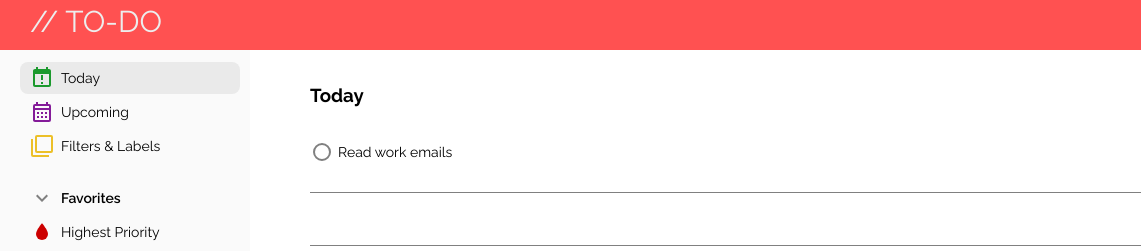
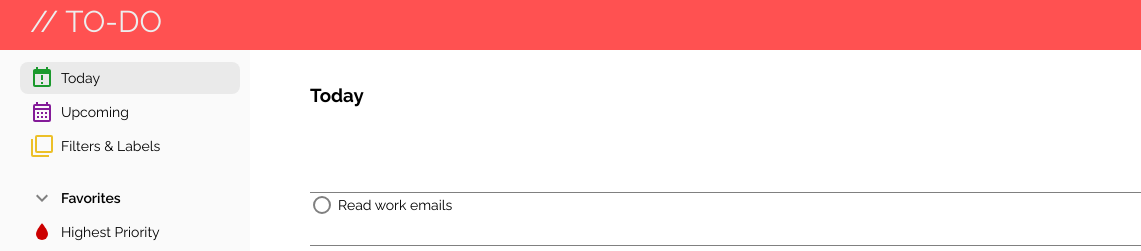
Before and after one commit to amkruzel/todo-list, a website with bundled scripts: page dist/index.html in a window 1280 px wide. Both pictures are taken after a click on the button "New Task". Shown: the top 251 px of the page, 0-1141 px from the left. Built offline with nearby package versions, Linux system fonts and the light colour scheme.

Commit message:
Add logic to add task when 'New Tasks' button is clicked

```diff
--- /dev/null
+++ b/src/DOMmethods.js
@@ -0,0 +1,9 @@
+import { newElement } from './helperFunctions'
+
+const DOM = () => {
+  const mainHeaderContainer = document.querySelector('.main-header-container')
+
+  mainHeaderContainer.insertAdjacentElement('afterend', newElement('div'))
+}
+
+export default DOM
--- a/src/index.js
+++ b/src/index.js
@@ -6,18 +6,27 @@ import buildHeader  from './buildHeader'
 import buildSidebar from './buildSidebar'
 import buildMain    from './buildMain'
 
+import DOM from './DOMmethods'
+
 const Content = document.querySelector('.content')
 
 const header  = buildHeader()
 const sidebar = buildSidebar()
 const main    = buildMain()
+
+Content.append(header, sidebar, main)
+
+// Add new task button functionality
+const newTaskBtn = document.querySelector('.new-task-btn')
+newTaskBtn.addEventListener('click', function() {
+  console.log('hi')
+  DOM()
+
+})
+
 /*
 
 const modal = newElement('div', 'modal')
 const modalContent = newElement('div', 'modal-content')
 modal.append(modalContent)
-main.append(modal)
-
-*/
-
-Content.append(header, sidebar, main)
+main.append(modal) */
--- a/src/style.css
+++ b/src/style.css
@@ -18,7 +18,7 @@ html {
   display: grid;
   grid-template:
     "header header" 50px
-    "sidebar main" max(calc(100vh - 50px), 600px)
+    "sidebar main" calc(100vh - 50px)
     / 250px auto;
 }
 
@@ -142,7 +142,9 @@ li[data-is-proj-child='1'] {
   align-items: center;
   align-content: start;
   grid-template-rows: 80px;
-  margin: 10px 30px 30px 60px;
+  margin: 10px 15px 30px 60px;
+  padding-right: 15px;
+  overflow-y: scroll;
 }
 
 .main-header-container {
```
Also changed, not shown: src/createTask.js (deleted, +0 -7 lines), dist/index.bundle.js.
